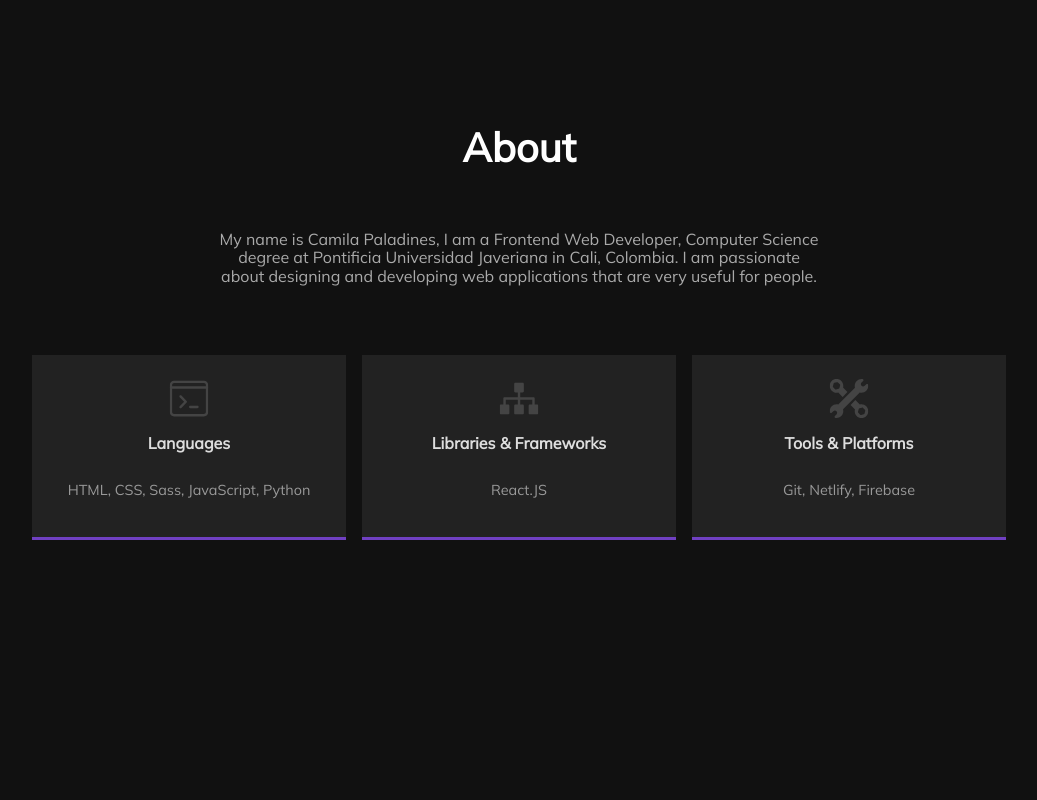
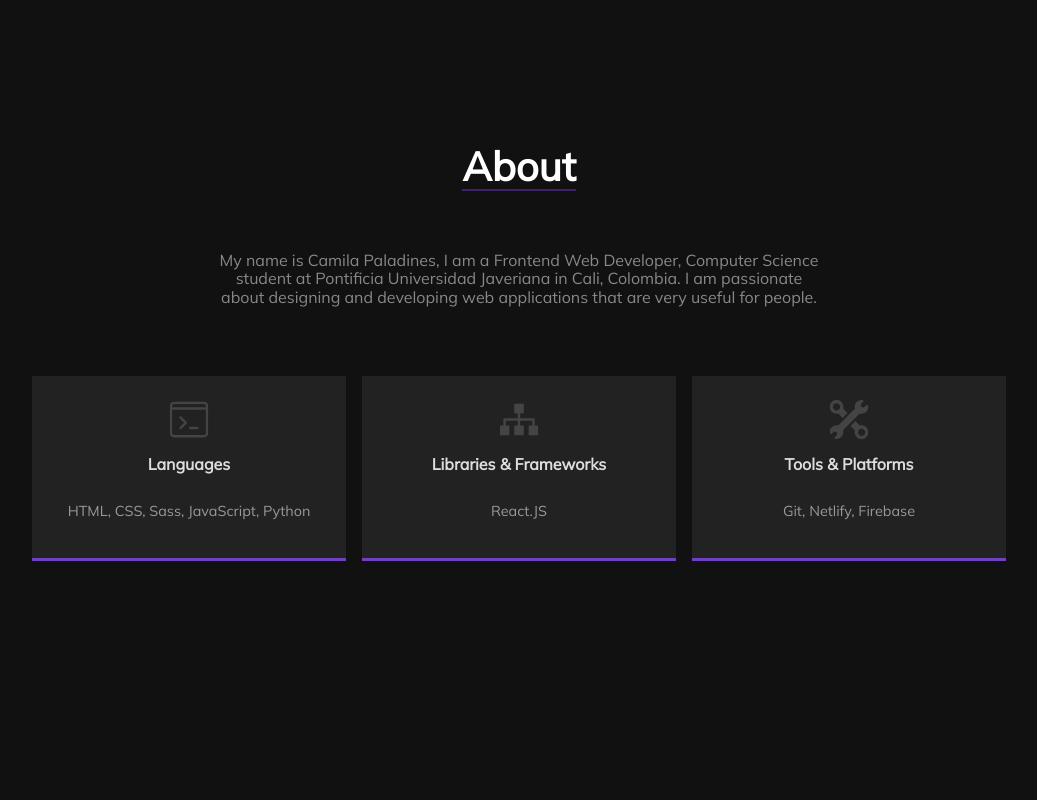
Before and after one commit to paladinescamila/Personal-Website, a React (Create React App) app: page / in a window 1280 px wide. Shown: the part 860-1660 px from the top of the page, without its empty margins (121-1158 px from the left). Built offline with nearby package versions, Linux system fonts and the light colour scheme; the HTML template or start-up script is replaced by a standard one.

Commit message:
Added some fancy styles

```diff
--- a/src/components/About.jsx
+++ b/src/components/About.jsx
@@ -10,13 +10,13 @@ export default function About() {
 		<div className='section-container'>
 			<p className='section-title'>About</p>
 			<p className='section-text about-text'>
-				My name is Camila Paladines, I am a Frontend Web Developer, Computer Science degree at Pontificia Universidad Javeriana in Cali, Colombia. I am passionate about designing and
+				My name is Camila Paladines, I am a Frontend Web Developer, Computer Science student at Pontificia Universidad Javeriana in Cali, Colombia. I am passionate about designing and
 				developing web applications that are very useful for people.
 			</p>
 			<div className='about-skills'>
-				<SkillCard image={languagesImage} title='Languages' tools="HTML, CSS, Sass, JavaScript, Python" />
-				<SkillCard image={librariesImage} title='Libraries & Frameworks' tools="React.JS" />
-				<SkillCard image={toolsImage} title='Tools & Platforms' tools="Git, Netlify, Firebase" />
+				<SkillCard image={languagesImage} title='Languages' tools='HTML, CSS, Sass, JavaScript, Python' />
+				<SkillCard image={librariesImage} title='Libraries & Frameworks' tools='React.JS' />
+				<SkillCard image={toolsImage} title='Tools & Platforms' tools='Git, Netlify, Firebase' />
 			</div>
 		</div>
 	);
--- a/src/css/App.css
+++ b/src/css/App.css
@@ -49,7 +49,7 @@ ul {
 
 /* Sections */
 
-.section-container{
+.section-container {
 	min-height: 100vh;
 	padding: 1em;
 	display: flex;
@@ -108,15 +108,14 @@ ul {
 	color: var(--white);
 	font-weight: bold;
 	font-size: 2.5em;
-	padding-bottom: 1.5em;
-	margin: 0;
+	margin-bottom: 1.5em;
+	border-bottom: 2px solid var(--theme-1);
 }
 
 .section-text {
-	color: var(--gray-A);
+	color: var(--gray-8);
 	margin: 0;
 }
-
 
 /* Scroll */
 
```
